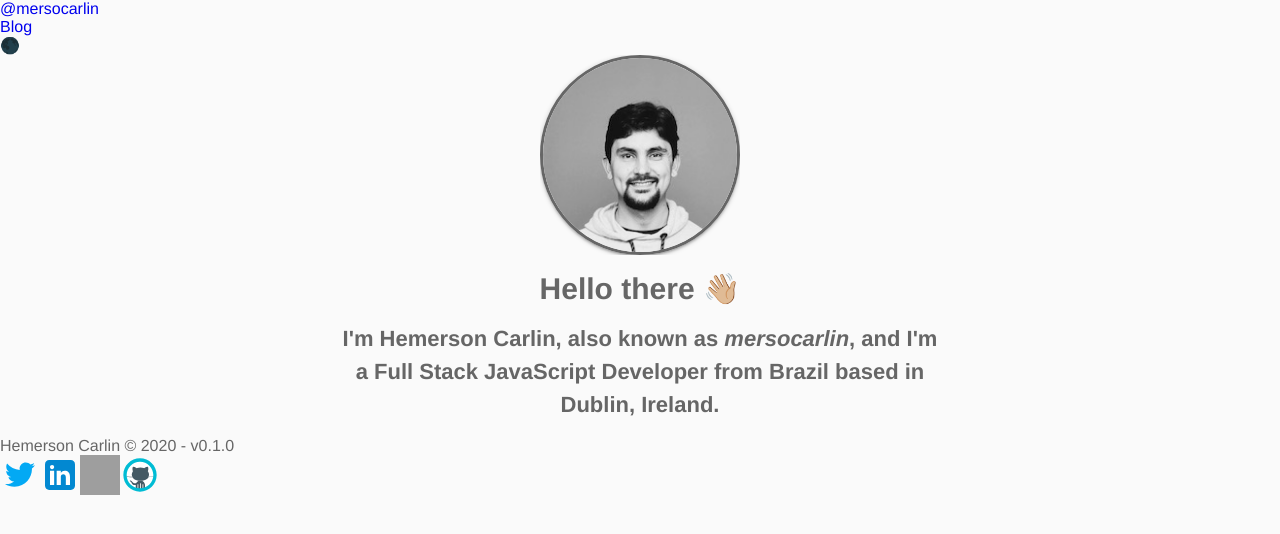
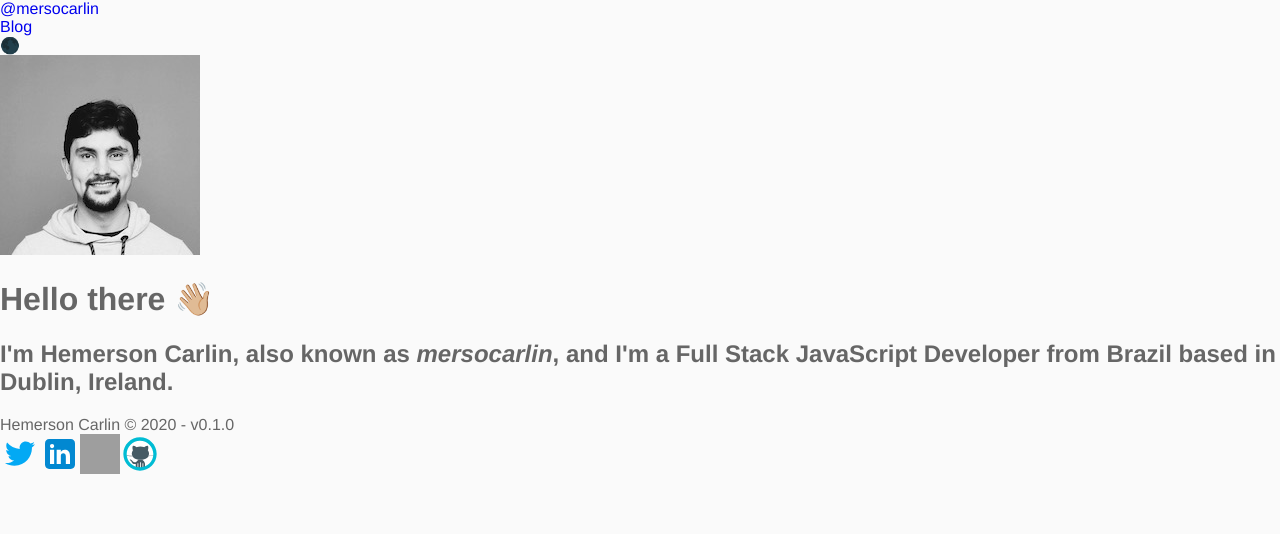
Before and after one commit to mersocarlin/mersocarlin.com, a Next.js app: page / in a window 1280 px wide. Shown: the top 534 px of the page. Built offline with nearby package versions, Linux system fonts and the light colour scheme; grey boxes are pictures that could not be loaded.

Commit message:
Migrate pages to tailwindcss

```diff
--- a/src/pages/index.tsx
+++ b/src/pages/index.tsx
@@ -1,70 +1,32 @@
 import React from 'react'
-import styled from 'styled-components'
 import { GetStaticProps } from 'next'
-import NextImage from 'next/image'
+import Image from 'next/image'
 
 import Layout from '@mersocarlin.com/components/Layout'
 import Meta from '@mersocarlin.com/components/Meta'
 import { PageProps } from '@mersocarlin.com/types'
-
-const Main = styled.div`
-  align-items: center;
-  display: flex;
-  flex-direction: column;
-  height: 100%;
-  justify-content: center;
-  padding: var(--padding-large);
-  width: 100%;
-
-  @media (min-width: 768px) {
-    margin: 0 auto;
-    padding: 0;
-    width: 600px;
-  }
-`
-
-const Image = styled(NextImage)`
-  && {
-    border-radius: 50%;
-    border: 3px solid var(--background-text) !important;
-    box-shadow: var(--box-shadow-1);
-  }
-`
-
-const Title = styled.h1`
-  font-size: 1.875rem;
-  margin: 1rem 0 0 0;
-  padding: 0;
-  text-align: center;
-`
-
-const Subtitle1 = styled.h2`
-  font-size: var(--font-size-h2);
-  line-height: 1.5;
-  margin: var(--padding-large) 0;
-  padding: 0;
-  text-align: center;
-`
 
 export default function Index({ gaId, appVersion }: PageProps) {
   return (
     <Layout appVersion={appVersion} centerContent gaId={gaId}>
       <Meta />
 
-      <Main>
+      <div className="flex flex-col items-center justify-center h-full text-gray-500 dark:text-gray-200 w-full md:w-3/5 md:m-auto p-8 md:p-0">
+        <div className="rounded-full shadow-md border-4 border-gray-500 overflow-hidden">
           <Image
             alt="mersocarlin"
             height={200}
             src="/hemerson-dark.jpg"
             width={200}
           />
+        </div>
 
-        <Title>Hello there 👋🏼</Title>
-        <Subtitle1>
+        <h1 className="text-center text-3xl font-bold py-4">Hello there 👋🏼</h1>
+        <h2 className="text-center text-2xl">
           I'm Hemerson Carlin, also known as <em>mersocarlin</em>, and I'm a
           Full Stack JavaScript Developer from Brazil based in Dublin, Ireland.
-        </Subtitle1>
-      </Main>
+        </h2>
+      </div>
     </Layout>
   )
 }
```
Also changed, not shown: src/pages/blog/[slug].tsx (+3 -10 lines), src/pages/blog/index.tsx (+7 -35 lines). Lines whose indentation alone changed are shown as unchanged.
